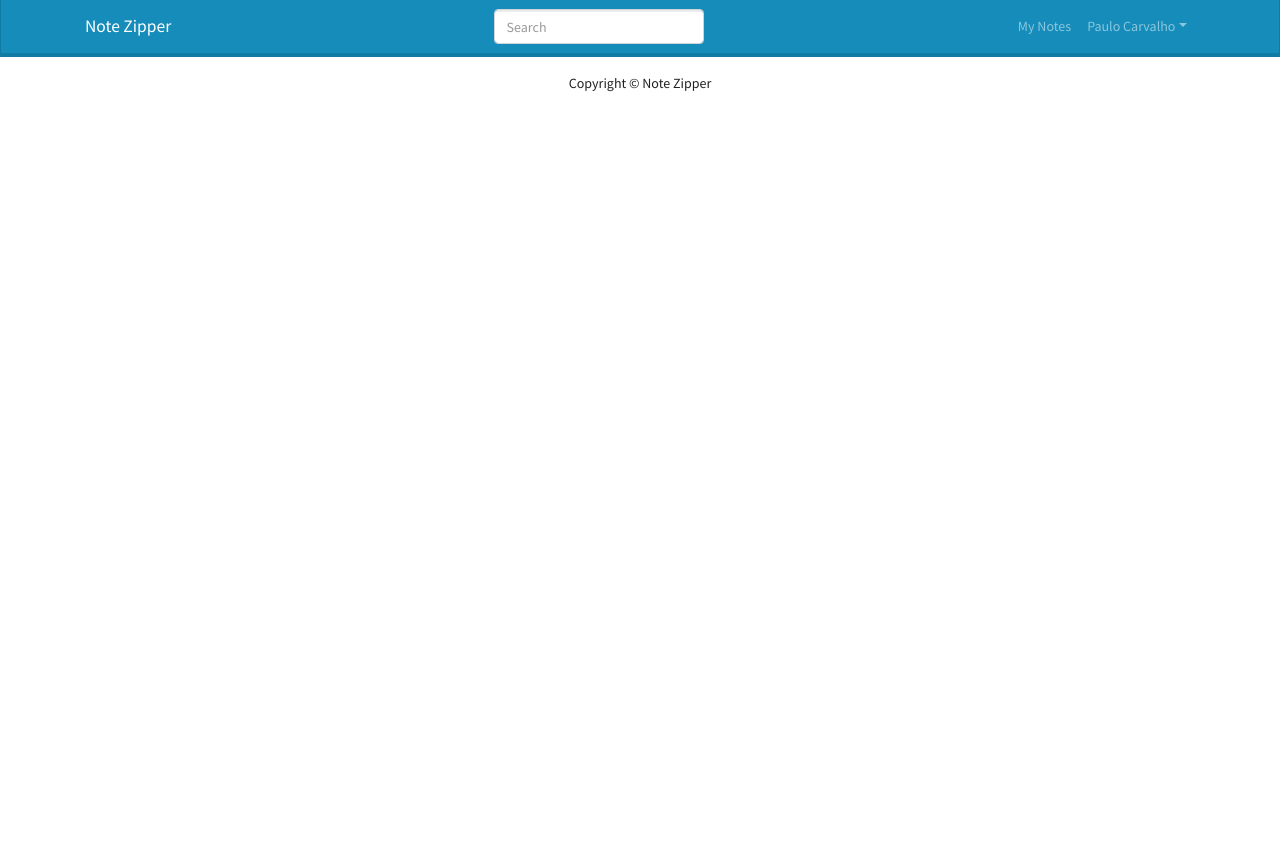
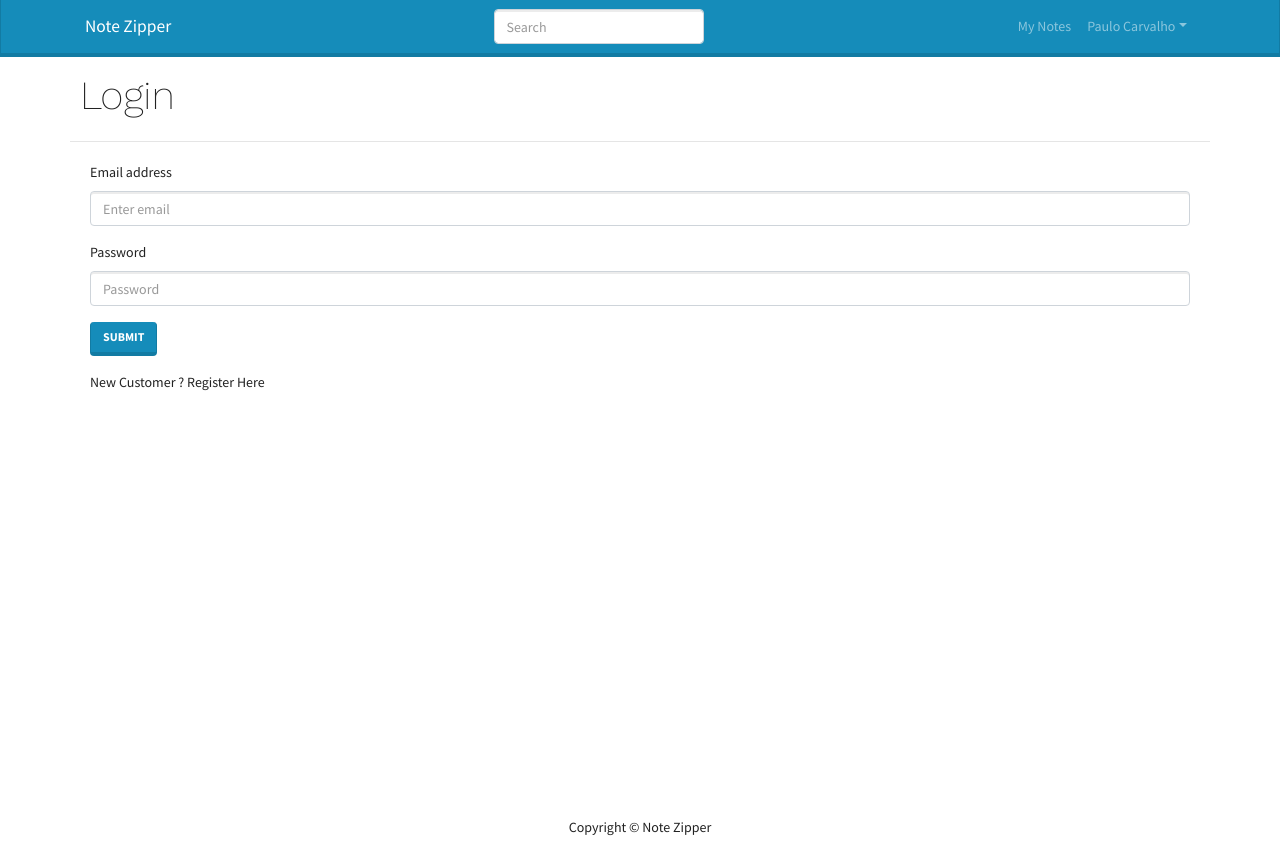
Before and after one commit to paulo-carvalho93/mern-nodezipper, a React (Create React App) app in the folder frontend/: page /login in a window 1280 px wide. Before the commit the page ends 800 px from the top, so only its background shows below. Built offline with nearby package versions, Linux system fonts and the light colour scheme; the HTML template or start-up script is replaced by a standard one.

Commit message:
feat(login): creating login page and recover userInfo

```diff
--- a/frontend/src/App.js
+++ b/frontend/src/App.js
@@ -4,6 +4,8 @@
 import Header from './components/Header/Header';
 import LandingPage from './pages/LandingPage/LandingPage';
 import MyNotes from "./pages/MyNotes/MyNotes";
+import Login from './pages/Login/Login';
+import Register from './pages/Register/Register';
 
 function App() {
   return (
@@ -11,6 +13,8 @@
       <Header />
       <Routes>
         <Route path="/" element={<LandingPage />} />
+        <Route path="login" element={<Login />} />
+        <Route path="register" element={<Register />} />
         <Route path="notes" element={<MyNotes />} />
       </Routes>
       <Footer />
--- /dev/null
+++ b/frontend/src/api/services.js
@@ -0,0 +1,14 @@
+import axios from "axios";
+
+export async function loginUser(data) {
+  try {
+    const response = await axios.post("api/users/login", data, {
+      headers: {
+        "Content-type": "application/json",
+      },
+    });
+    return response;
+  } catch (error) {
+    return error.response;
+  }
+}
--- /dev/null
+++ b/frontend/src/components/ErrorMessage/ErrorMessage.js
@@ -0,0 +1,11 @@
+import { Alert } from "react-bootstrap";
+
+const ErrorMessage = ({ variant = "info", children }) => {
+  return (
+    <Alert variant={variant} style={{ fontSize: 20 }}>
+      <strong>{children}</strong>
+    </Alert>
+  );
+};
+
+export default ErrorMessage;
--- /dev/null
+++ b/frontend/src/components/Loading/Loading.js
@@ -0,0 +1,25 @@
+import { Spinner } from 'react-bootstrap';
+
+const Loading = ({ size = 100 }) => {
+  return (
+    <div
+      style={{
+        display: "flex",
+        justifyContent: "center",
+        alignItems: "center",
+        width: "100%",
+        height: "100%",
+      }}
+    >
+      <Spinner
+        style={{
+          width: size,
+          height: size,
+        }}
+        animation="border"
+      />
+    </div>
+  );
+}
+
+export default Loading;
--- a/frontend/src/pages/LandingPage/LandingPage.js
+++ b/frontend/src/pages/LandingPage/LandingPage.js
@@ -1,8 +1,18 @@
+import { useEffect } from 'react';
+import { useNavigate } from 'react-router-dom';
 import { Button, Container, Row } from 'react-bootstrap';
 
 import "./LandingPage.css";
 
 const LandingPage = () => {
+  const navigate = useNavigate();
+
+  // useEffect(() => {
+  //   const userInfo = localStorage.getItem("userInfo");
+
+  //   if (userInfo) navigate("/notes");
+  // }, [navigate]);
+
   return (
     <div className="main">
       <Container>
--- /dev/null
+++ b/frontend/src/pages/Login/Login.css
@@ -0,0 +1,5 @@
+.loginContainer {
+  display: flex;
+  flex-direction: column;
+  margin: 20px;
+}
--- /dev/null
+++ b/frontend/src/pages/Login/Login.js
@@ -0,0 +1,73 @@
+import React, { useState } from 'react'
+import { Link } from 'react-router-dom';
+import { Form, Button, Row, Col } from 'react-bootstrap';
+import MainScreen from '../../components/MainScreen/MainScreen'
+import Loading from './../../components/Loading/Loading';
+import ErrorMessage from './../../components/ErrorMessage/ErrorMessage';
+
+import { loginUser } from '../../api/services';
+
+import './Login.css';
+
+const Login = () => {
+  const [email, setEmail] = useState("");
+  const [password, setPassword] = useState("");
+  const [error, setError] = useState(false);
+  const [loading, setLoading] = useState(false);
+
+  const handleSubmit = async (e) => {
+    e.preventDefault();
+
+    try {
+      setLoading(true);
+      const { data } = await loginUser({ email, password });
+      localStorage.setItem("userInfo", JSON.stringify(data));
+      setLoading(false);
+    } catch (error) {
+      console.log('Error', error);
+      setError(error.response.data.message);
+      setLoading(false);
+    }
+  };
+
+  return (
+    <MainScreen title="Login">
+      <div className="loginContainer">
+        {error && <ErrorMessage variant="danger">{error}</ErrorMessage>}
+        {loading && <Loading />}
+        <Form onSubmit={handleSubmit}>
+          <Form.Group controlId="formBasicEmail" className="mb-3">
+            <Form.Label>Email address</Form.Label>
+            <Form.Control
+              type="email"
+              value={email}
+              placeholder="Enter email"
+              onChange={(e) => setEmail(e.target.value)}
+            />
+          </Form.Group>
+
+          <Form.Group controlId="formBasicPassword" className="mb-3">
+            <Form.Label>Password</Form.Label>
+            <Form.Control
+              type="password"
+              value={password}
+              placeholder="Password"
+              onChange={(e) => setPassword(e.target.value)}
+            />
+          </Form.Group>
+
+          <Button variant="primary" type="submit">
+            Submit
+          </Button>
+        </Form>
+        <Row className="py-3">
+          <Col>
+            New Customer ? <Link to="/register">Register Here</Link>
+          </Col>
+        </Row>
+      </div>
+    </MainScreen>
+  )
+}
+
+export default Login
--- /dev/null
+++ b/frontend/src/pages/Register/Register.js
@@ -0,0 +1,9 @@
+import React from 'react'
+
+const Register = () => {
+  return (
+    <div>Register</div>
+  )
+}
+
+export default Register
```
